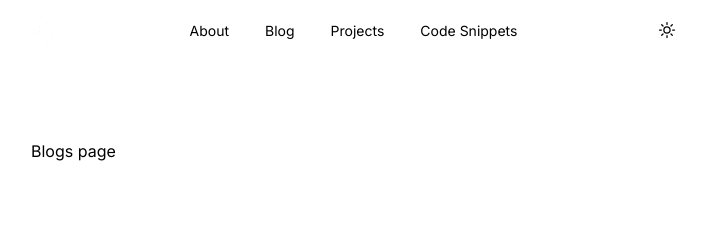
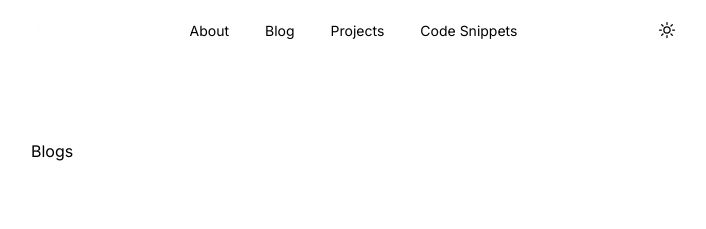
Before and after one commit to Gerald-ux-ux/gerald-k, a Next.js app: page /blog in a window 1280 px wide. Shown: the top 229 px of the page, without its empty margins (283-989 px from the left). Built offline with nearby package versions, Linux system fonts and the light colour scheme.

Commit message:
Revert "Gerald"

```diff
--- a/app/blog/page.tsx
+++ b/app/blog/page.tsx
@@ -1,7 +1,7 @@
 export default function Blog() {
   return (
     <main className="">
-      <p>Blogs page</p>
+      <p>Blogs</p>
     </main>
   );
 }
```
